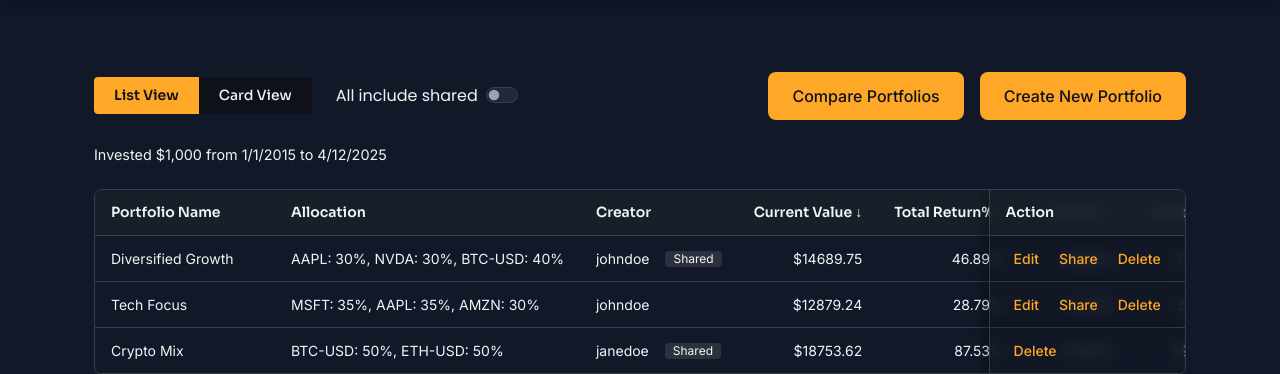
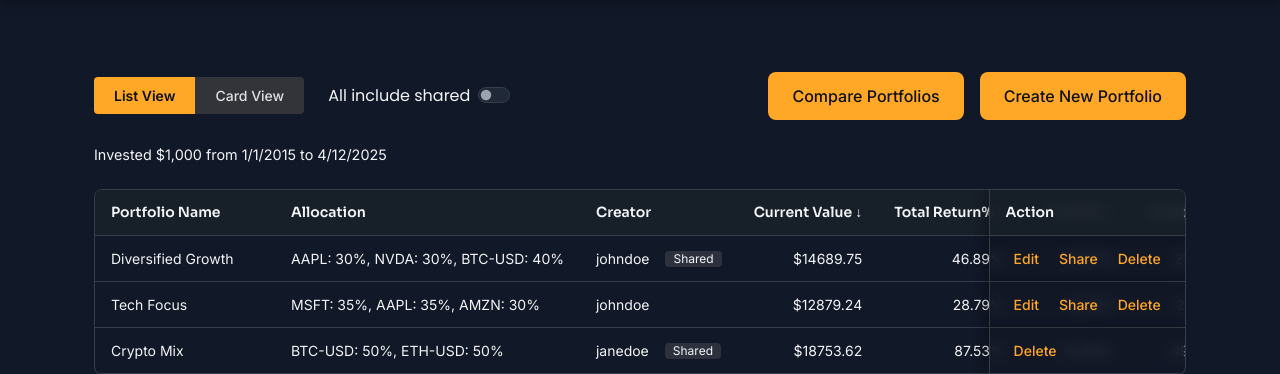
Before and after one commit to YifanG10062/CITS5505_GroupProject, a Flask app: page /portfolios/ in a window 1280 px wide. Shown: the part 66-440 px from the top of the page. Run offline with Flask 3, Linux system fonts and the light colour scheme; some libraries are stand-ins or nearby versions.

Commit message:
feat: update toggle button styles for improved visibility and interaction

```diff
--- a/app/static/css/portfolio.css
+++ b/app/static/css/portfolio.css
@@ -621,17 +621,22 @@
 }
 
 .toggle-btn {
-  background: none;
+  background: rgba(255, 255, 255, 0.15);
   border: none;
   padding: 0.5rem 1.25rem;
-  color: var(--text-primary);
-  font-family: var(--font-nav);
+  color: rgba(255, 255, 255, 0.85);
+  font-family: var(--font-ui);
   font-weight: 500;
   font-size: 0.875rem;
   cursor: pointer;
-  transition: background-color 0.2s;
+  transition: all 0.2s ease;
 }
 
+.toggle-btn:hover {
+  background-color: rgba(255, 255, 255, 0.25);
+}
+
+/* Active state is the same for all buttons */
 .toggle-btn.active {
   background-color: var(--primary);
   color: var(--bg-darker);
```
